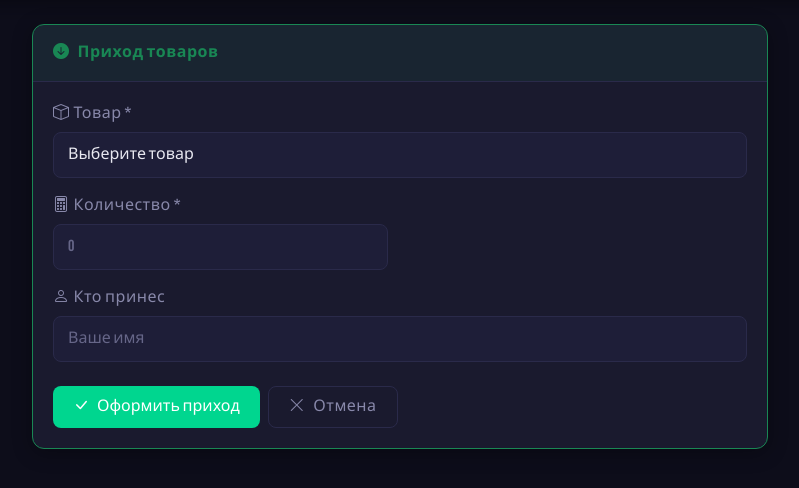
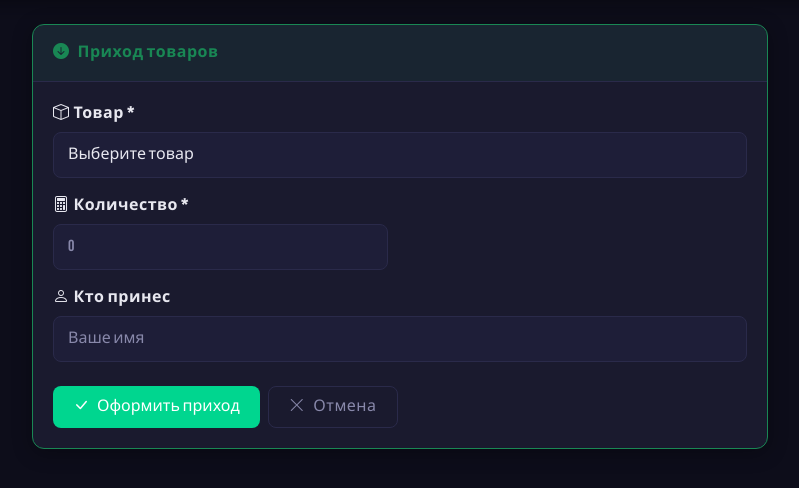
Before and after one commit to kirilltaganov63-prog/sklad-uchot, a Flask app: page /stock/add in a window 1280 px wide. Shown: the part 71-559 px from the top of the page, without its empty margins (240-1039 px from the left). Run offline with Flask 3, Linux system fonts and the light colour scheme.

Commit message:
Fix invisible text in sales form - increase label and placeholder contrast, style select options

```diff
--- a/static/style.css
+++ b/static/style.css
@@ -286,7 +286,12 @@ body {
 }
 
 .form-control::placeholder {
-    color: var(--text-muted);
+    color: var(--text-secondary);
+}
+
+.form-select option {
+    background: var(--bg-card);
+    color: var(--text-primary);
 }
 
 .form-control:disabled, .form-select:disabled {
@@ -294,9 +299,9 @@ body {
 }
 
 .form-label {
-    font-weight: 500;
+    font-weight: 600;
     margin-bottom: 6px;
-    color: var(--text-secondary);
+    color: var(--text-primary);
 }
 
 .input-group-text {
```
